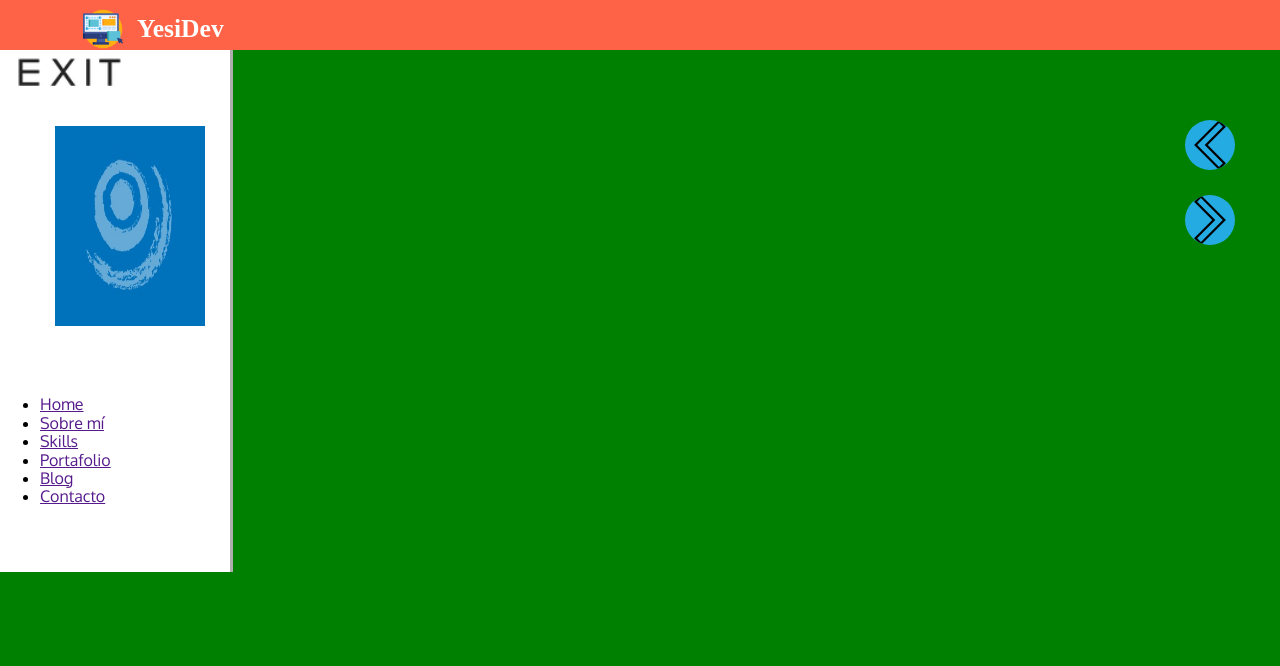
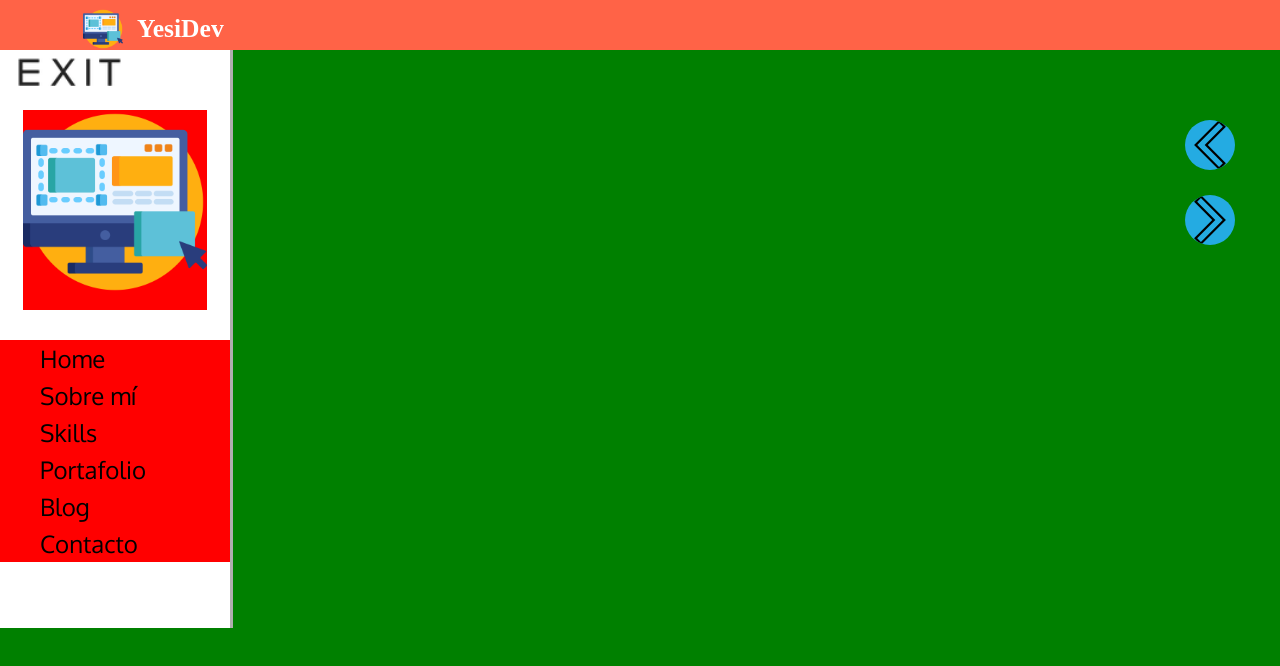
Before and after one commit to oscardenas17/PresentationWeb, a plain HTML site: page index.html in a window 1280 px wide. Drawn offline with Linux system fonts and the light colour scheme.

Commit message:
se actualiza CSS

```diff
--- a/css/design.css
+++ b/css/design.css
@@ -42,7 +42,7 @@ header nav #card_menu{
 }
 
 
-header nav #card_menu #logo_menu img{
+header nav #card_menu #logo_menu{
     background: red;
     height: 200px;
     width: 80%;
@@ -53,23 +53,23 @@ header nav #card_menu #logo_menu img{
     }
 
 header nav #card_menu #logo_menu img{
-   width: 100%
+   width: 100%;
 
     }
 
- header nav #card_menu #logo_menu ul{
+ header nav #card_menu ul{
    background: red;
- margin-top: -20px;
+   margin-top: -20px;
 
  }
 
-header nav #card_menu #logo_menu ul li{
+header nav #card_menu ul li{
     list-style: none;
     font-size: 1.5em;
     line-height: 37px;
 }
 
-header nav #card_menu #logo_menu ul a{
+header nav #card_menu ul li a{
     text-decoration: none;
     color: black;
 }
--- a/index.html
+++ b/index.html
@@ -22,7 +22,7 @@
     <header>
         <h1>
             <a href="index.html">
-                <figure><img src="img/ux.png" alt=""></figure>
+                <figure><img src="img/pc.png" alt=""></figure>
             </a>
             <a href="index.html"> YesiDev</a>
         </h1>
@@ -30,7 +30,7 @@
         <!-- •MENU NAVEGACION -->
             <nav id="ioMenu">
                 <figure id="showMenu" class="ioMenuMovil">
-                    <img src="img/1.png" alt="">
+                    <img src="img/logo.jpg" alt="">
                 </figure>
 
                 <div id="card_menu">
@@ -39,16 +39,16 @@
                         </figure>
 
                         <figure id="logo_menu">
-                            <img src="img/logo.jpg" alt="">
+                            <img src="img/pc.png" alt="">
                         </figure>
 
                         <ul>
-                            <li><a href="">Home</a></li>
-                            <li><a href="">Sobre mí</a></li>
-                            <li><a href="">Skills</a></li>
-                            <li><a href="">Portafolio</a></li>
-                            <li><a href="">Blog</a></li>
-                            <li><a href="">Contacto</a></li>
+                            <li><a href="#">Home</a></li>
+                            <li><a href="#">Sobre mí</a></li>
+                            <li><a href="#">Skills</a></li>
+                            <li><a href="#">Portafolio</a></li>
+                            <li><a href="#">Blog</a></li>
+                            <li><a href="#">Contacto</a></li>
                         </ul>
                 </div>
             </nav>
```
Also changed, not shown: img/1.png (deleted), img/menu.png, img/pc.png (renamed from img/ux.png).
